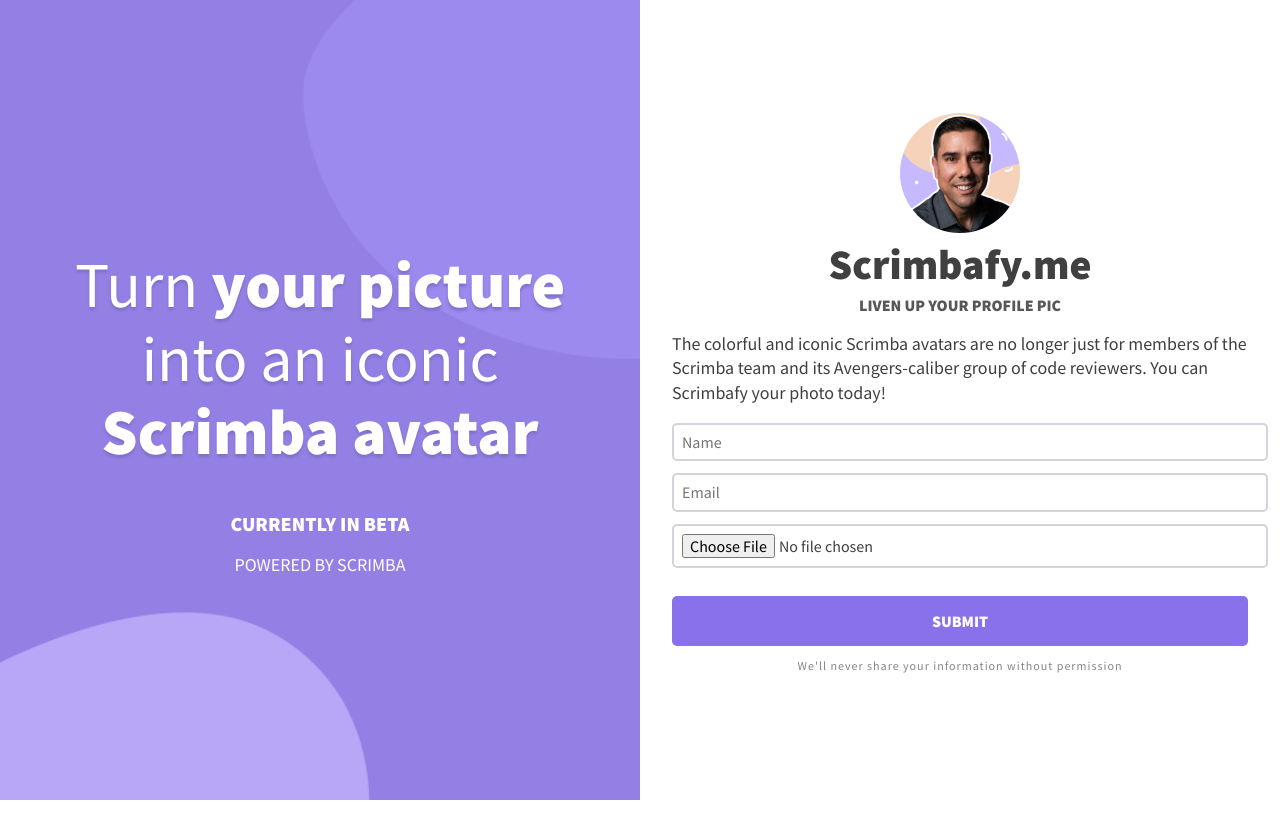
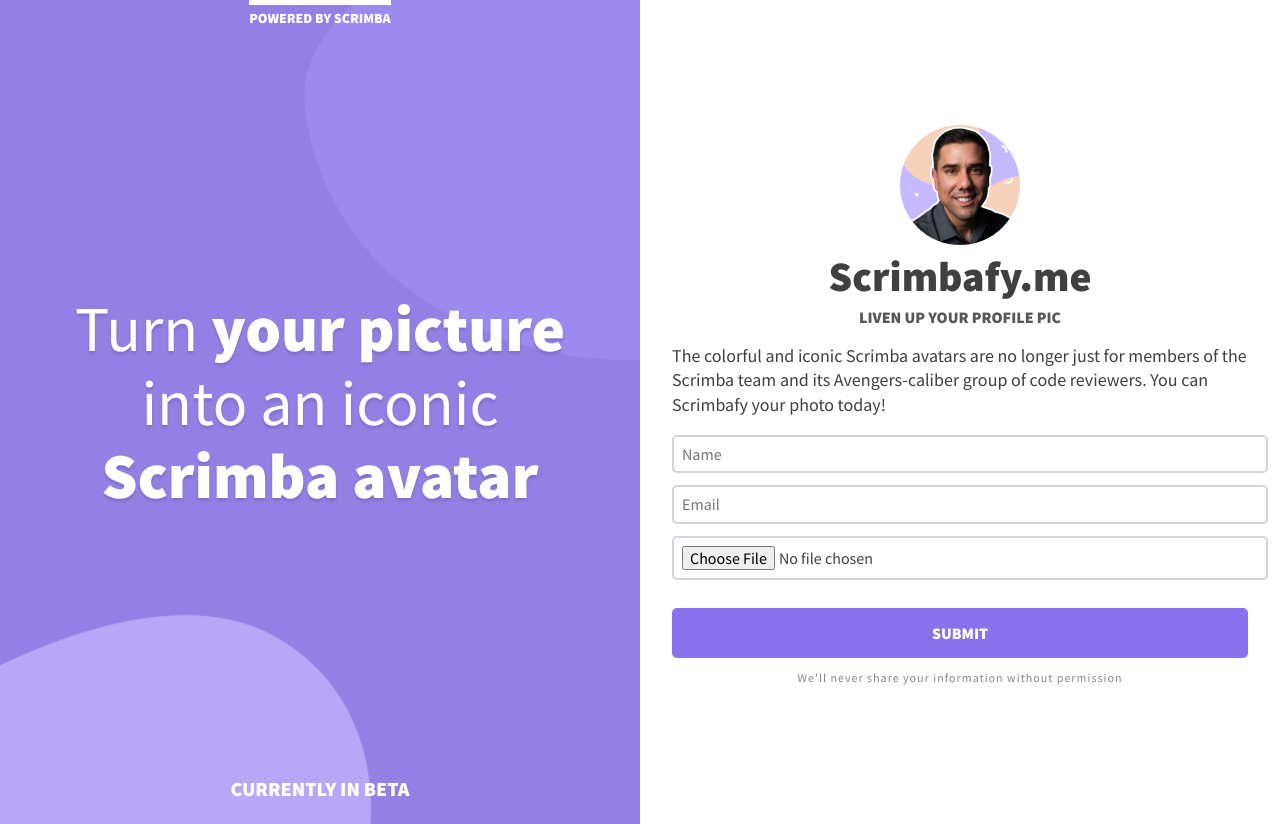
Before and after one commit to PetrValenta92/scrimbafy.me, a website built with Vite: page index.html in a window 1280 px wide. Before the commit the page ends 800 px from the top, so only its background shows below. Built offline with nearby package versions, Linux system fonts and the light colour scheme.

Commit message:
Style .top-text element

```diff
--- a/styles.css
+++ b/styles.css
@@ -66,6 +66,15 @@
     margin-bottom: 0.3334;
 }
 
+.top-text {
+    font-size: .875rem;
+    font-weight: 900;
+    padding-top: .25rem;
+    margin: 0;
+    border-top: 5px solid;
+    order: -1;
+}
+
 .fine-print {
     font-size: 0.75rem;
     letter-spacing: 1px;
@@ -84,15 +93,16 @@
     background-color: #9480e4;
     text-align: center;
     min-height: 250px;
-    justify-content: center;
+    justify-content: space-between;
     align-items: center;
+    padding-bottom: 1.5em;
 }
 
 @media (width >= 576px) {
     .intro {
         flex-basis: 50%;
         min-height: 100vh;
-        padding: 0 2em;
+        padding: 0 2em 1.5em;
     }
 }
 
```
